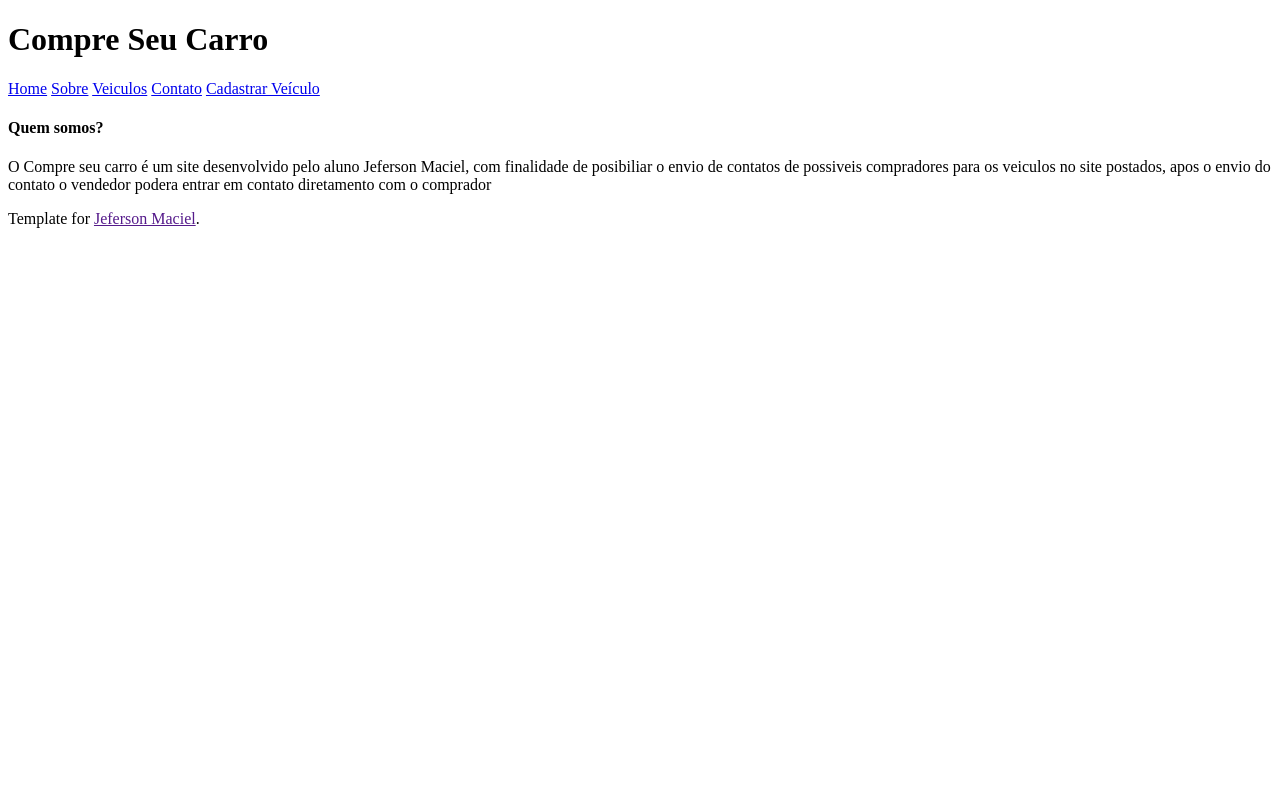
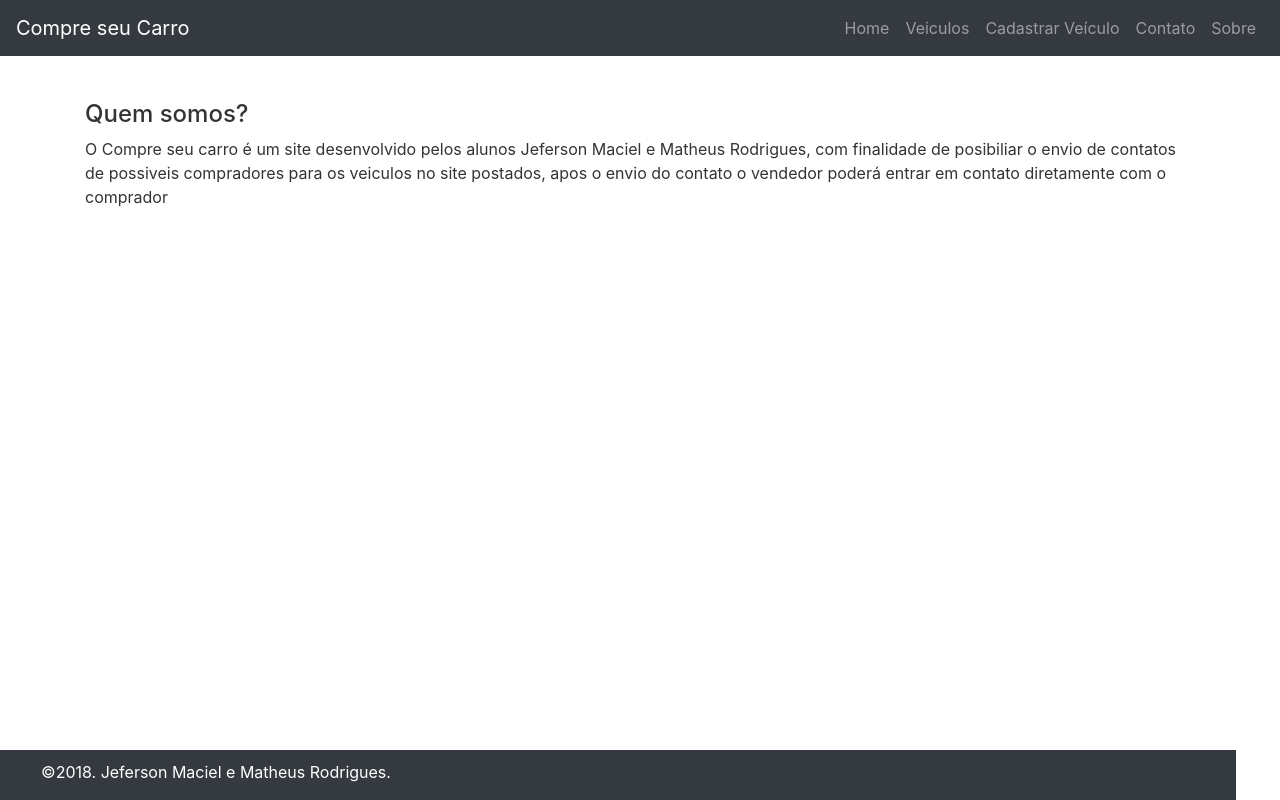
Before and after one commit to matheusrf96/oat-php-mysql, a PHP site: page /index.php?pg=sobre in a window 1280 px wide. Run offline with PHP 8.4, Linux system fonts and the light colour scheme.

Commit message:
Correção filtros

```diff
--- /dev/null
+++ b/assets/css/style.css
@@ -0,0 +1,47 @@
+*, html, body{
+    color: #333;
+}
+
+html {
+    position: relative;
+    min-height: 100%;
+}
+
+body {
+    margin-top: 100px;
+    margin-bottom: 60px;
+}
+
+/* Content ========================= */
+
+.itens{
+    margin-top: 30px;
+}
+
+.sub-caixa{
+    margin-bottom: 30px;
+}
+
+.caixa-item{
+    border: solid;
+    border-radius: 12px;
+}
+
+/* Footer ========================== */
+.footer {
+    position: absolute;
+    bottom: 0;
+    width: 100%;
+    height: 50px;
+    margin-left: -129px;
+    padding-top: 10px;
+}
+
+.rodape{
+    background-color: #343A40;
+    color: #f5f5f5;
+}
+
+.inner{
+    color: #f5f5f5;
+}
--- /dev/null
+++ b/assets/js/main.js
@@ -0,0 +1 @@
+// AJAX
--- a/index.php
+++ b/index.php
@@ -18,23 +18,36 @@ else{
 <html lang="pt-br">
 <head>
 	<title>Compre seu carro</title>
-	<link rel="icon" href="img/icon.jpg">
-	<meta charset="utf-8">
+	<meta charset="utf-8" />
+	<link rel="icon" href="img/icon.jpg" />
+	<link rel="stylesheet" href="https://stackpath.bootstrapcdn.com/bootstrap/4.1.0/css/bootstrap.min.css" integrity="sha384-9gVQ4dYFwwWSjIDZnLEWnxCjeSWFphJiwGPXr1jddIhOegiu1FwO5qRGvFXOdJZ4" crossorigin="anonymous" />
+	<link rel="stylesheet" href="assets/css/style.css" />
 </head>
-<body class="text-center" >
+<body class="container">
 	<header>
+		<nav class="navbar navbar-expand-md navbar-dark bg-dark fixed-top">
+		<a class="navbar-brand" href="index.php">Compre seu Carro</a>
 
-		<h1>Compre Seu Carro</h1>
-		<div class="divMenu" name="menu" >
-			<nav>
-				<a href="?pg=inicio">Home</a>
-				<a href="?pg=sobre">Sobre</a>
-				<a href="?pg=veiculos">Veiculos</a>
-				<a href="?pg=contato">Contato</a>
-				<a href="?pg=cadastro">Cadastrar Veículo</a>
-			</nav>
+		<div class="collapse navbar-collapse justify-content-end" id="navbarsExampleDefault">
+			<ul class="navbar-nav">
+				<li class="nav-item">
+					<a class="nav-link" href="?pg=inicio">Home</a>
+				</li>
+				<li class="nav-item">
+					<a class="nav-link" href="?pg=veiculos&filtro=">Veiculos</a>
+				</li>
+				<li class="nav-item">
+					<a class="nav-link" href="?pg=cadastro">Cadastrar Veículo</a>
+				</li>
+				<li class="nav-item">
+				<a class="nav-link" href="?pg=contato">Contato</a>
+				</li>
+				<li class="nav-item">
+					<a class="nav-link" href="?pg=sobre">Sobre</a>
+				</li>
+			</ul>
 		</div>
-
+		</nav>
 	</header>
 
 	<main>
@@ -43,9 +56,9 @@ else{
 		</div>
 	</main>
 
-	<footer>
-		<div class="inner">
-          <p>Template for <a href="">Jeferson Maciel</a>.</p>
+	<footer class="footer rodape">
+		<div class="container">
+          <p class="text-white">&copy;2018. Jeferson Maciel e Matheus Rodrigues.</p>
         </div>
 	</footer>
 
--- a/paginas/contato.php
+++ b/paginas/contato.php
@@ -62,7 +62,7 @@
 				<tr>
 					<td></td>
 					<td>
-						<input type="submit" name="enviar" id="enviar" value="Enviar contato">
+						<input type="submit" name="enviar" class="btn btn-success" id="enviar" value="Enviar contato">
 					</td>
 				</tr>
 
--- a/paginas/sobre.php
+++ b/paginas/sobre.php
@@ -1,2 +1,2 @@
 <h4>Quem somos?</h4>
-<p> O Compre seu carro é um site desenvolvido pelo aluno Jeferson Maciel, com finalidade de posibiliar o envio de contatos de possiveis compradores para os veiculos no site postados, apos o envio do contato o vendedor podera entrar em contato diretamento com o comprador</p>
+<p> O Compre seu carro é um site desenvolvido pelos alunos Jeferson Maciel e Matheus Rodrigues, com finalidade de posibiliar o envio de contatos de possiveis compradores para os veiculos no site postados, apos o envio do contato o vendedor poderá entrar em contato diretamente com o comprador</p>
```
Also changed, not shown: paginas/cadastro.php (+10 -10 lines), paginas/filtrar.php (+16 -4 lines), paginas/veiculos.php (+36 -10 lines).
